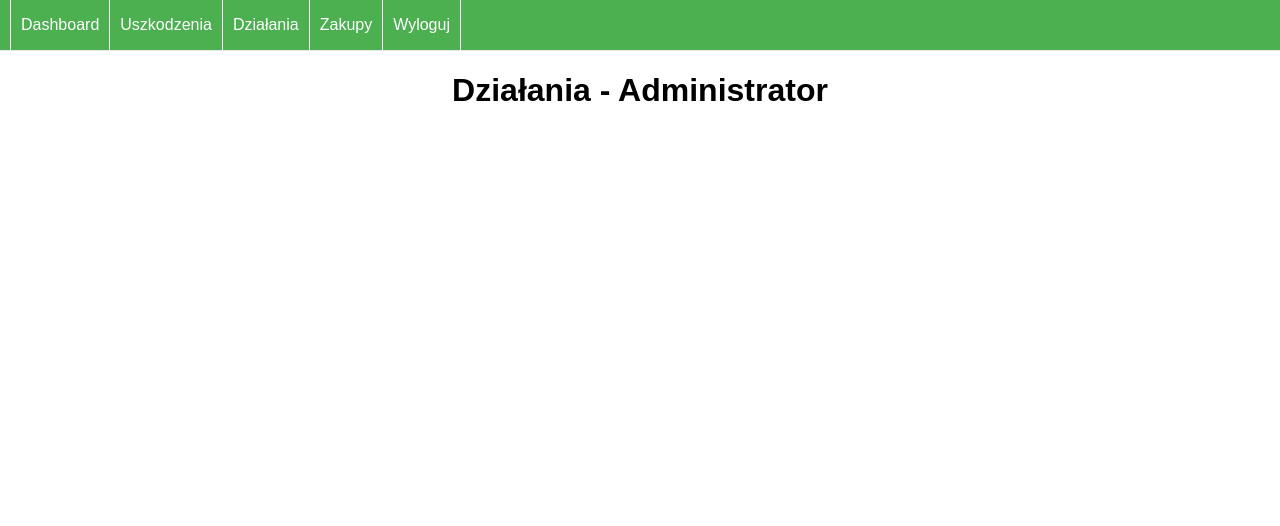
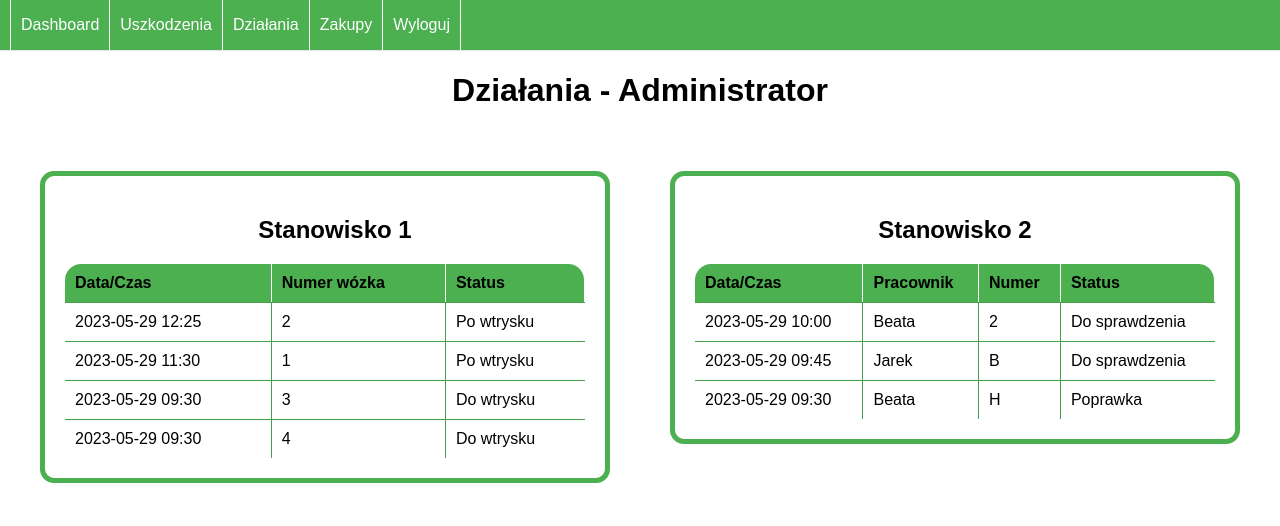
Before and after one commit to RadoslawKaminski/Carbon-Center, a plain HTML site: page admin/dzialania.html in a window 1280 px wide. Drawn offline with Linux system fonts and the light colour scheme.

Commit message:
dodano makiete strony działań i style

```diff
--- a/admin/css/adminStyles.css
+++ b/admin/css/adminStyles.css
@@ -54,7 +54,7 @@ body {
     max-width: 28%; /* Aby zapewnić odstęp między kolumnami */
 }
 
-.column-right h2, #damages h2 {
+.column-right h2, #damages h2, #actions h2 {
     text-align: center;
 }
 
@@ -120,7 +120,7 @@ body {
     padding: 6px;
 }
 
-#damages .column-left, #damages .column-right  {
+#damages .column-left, #damages .column-right, #actions .column-left, #actions .column-right  {
     flex: 1;
     max-width: 50%;
     margin: 30px;
--- a/admin/dzialania.html
+++ b/admin/dzialania.html
@@ -7,7 +7,7 @@
     <link rel="stylesheet" type="text/css" href="../css/style.css">
 </head>
 
-<body>
+<body id="actions">
     <nav>
         <ul>
             <li><a href="dashboard.html">Dashboard</a></li>
@@ -18,8 +18,79 @@
         </ul>
     </nav>
     <h1>Działania - Administrator</h1>
-    <!-- Wybór stanowiska -->
-    <!-- Lista działań -->
+    <div class="main-container">
+        <div class="column-left">
+            <div class="inner-full">
+                <h2>Stanowisko 1</h2>
+                <table>
+                    <thead>
+                        <tr>
+                            <th>Data/Czas</th>
+                            <th>Numer wózka</th>
+                            <th>Status</th>
+                        </tr>
+                    </thead>
+                    <tbody>
+                        <tr>
+                            <td>2023-05-29 12:25</td>
+                            <td>2</td>
+                            <td>Po wtrysku</td>
+                        </tr>
+                        <tr>
+                            <td>2023-05-29 11:30</td>
+                            <td>1</td>
+                            <td>Po wtrysku</td>
+                        </tr>
+                        <tr>
+                            <td>2023-05-29 09:30</td>
+                            <td>3</td>
+                            <td>Do wtrysku</td>
+                        </tr>
+                        <tr>
+                            <td>2023-05-29 09:30</td>
+                            <td>4</td>
+                            <td>Do wtrysku</td>
+                        </tr>
+                    </tbody>
+                </table>
+            </div>
+        </div>
+        <div class="column-right">
+            <div class="inner-full">
+                <h2>Stanowisko 2</h2>
+                <table>
+                    <thead>
+                        <tr>
+                            <th>Data/Czas</th>
+                            <th>Pracownik</th>
+                            <th>Numer</th>
+                            <th>Status</th>
+                        </tr>
+                    </thead>
+                    <tbody>
+                        <tr>
+                            <td>2023-05-29 10:00</td>
+                            <td>Beata</td>
+                            <td>2</td>
+                            <td>Do sprawdzenia</td>
+                        </tr>
+                        <tr>
+                            <td>2023-05-29 09:45</td>
+                            <td>Jarek</td>
+                            <td>B</td>
+                            <td>Do sprawdzenia</td>
+                        </tr>
+                        <tr>
+                            <td>2023-05-29 09:30</td>
+                            <td>Beata</td>
+                            <td>H</td>
+                            <td>Poprawka</td>
+                        </tr>
+                    </tbody>
+                </table>
+            </div>
+        </div>
+    </div>
     <script src="js/adminScript.js"></script>
 </body>
 
```
